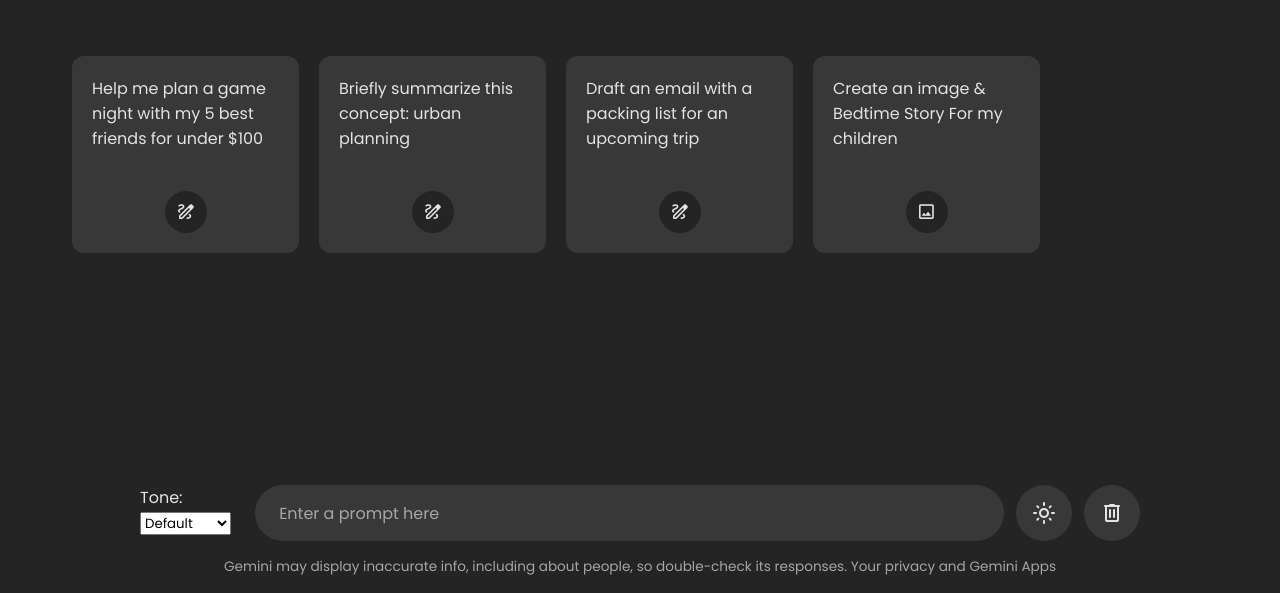
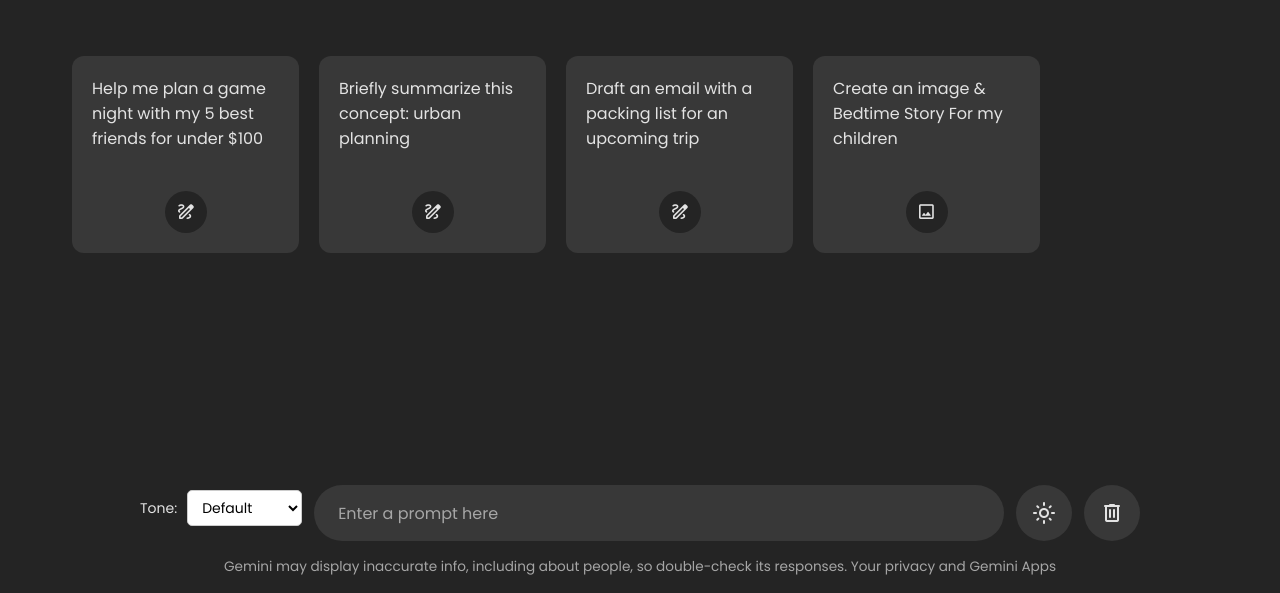
Before and after one commit to vanshika2421/Gemini-AI, a website built with Vite: page clerk-javascript/index.html in a window 1280 px wide. Shown: the part 207-800 px from the top of the page. Built offline with nearby package versions, Linux system fonts and the light colour scheme; no server answers; what @clerk/clerk-js would draw is missing.

Commit message:
Update gemini.css

```diff
--- a/clerk-javascript/gemini.css
+++ b/clerk-javascript/gemini.css
@@ -71,6 +71,24 @@ body.hide-header .header{
     font-size: 2.4rem;
     color:var(--subheading-color);
 }
+
+.tone-selector {
+    display: flex;
+    align-items: center;
+    gap: 10px;
+    margin-bottom: 10px;
+    font-size: 14px;
+    color: var(--text-color); /* if you use a theme color */
+}
+
+.tone-dropdown {
+    padding: 6px 10px;
+    font-size: 14px;
+    border-radius: 5px;
+    border: 1px solid #ccc;
+    background-color: #fff;
+}
+
 .suggestion-list{
     margin-top: 9.5vh;
     list-style: none;
```
